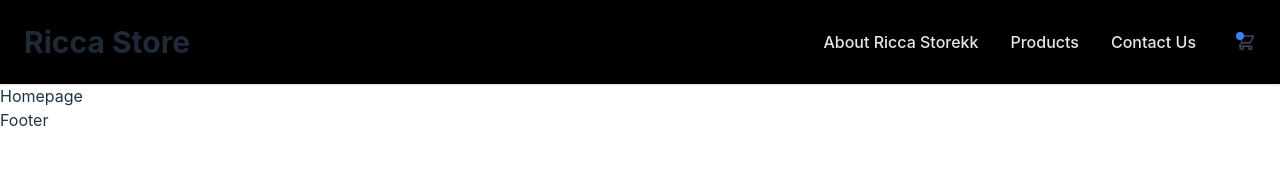
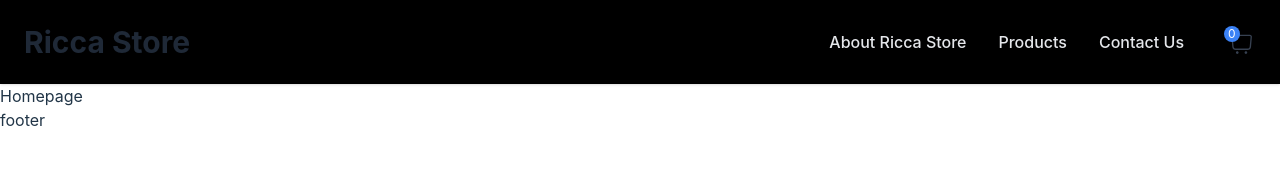
Before and after one commit to Olawolf31/Ricca-Store, a React (Vite) app: page / in a window 1280 px wide. Shown: the top 182 px of the page. Built offline with nearby package versions, Linux system fonts and the light colour scheme.

Commit message:
fixed header responsiveness

```diff
--- a/package.json
+++ b/package.json
@@ -13,6 +13,7 @@
     "axios": "^1.2.0",
     "react": "^18.2.0",
     "react-dom": "^18.2.0",
+    "react-icons": "^4.7.1",
     "react-redux": "^8.0.5",
     "react-router-dom": "^6.4.4"
   },
--- a/src/componets/SharedLayout/Footer.jsx
+++ b/src/componets/SharedLayout/Footer.jsx
@@ -2,7 +2,9 @@ import React from 'react'
 
 const Footer = () => {
   return (
-    <div>Footer</div>
+    <div>
+      footer
+    </div>
   )
 }
 
--- a/src/componets/SharedLayout/Nav.jsx
+++ b/src/componets/SharedLayout/Nav.jsx
@@ -1,6 +1,20 @@
 import React from "react";
 import { useState } from "react";
 import { NavLink, Link } from "react-router-dom";
+import { CiShoppingCart } from "react-icons/ci";
+
+export const CartIcon = () => {
+  return (
+
+      <div className="relative">
+        <CiShoppingCart className="w-8 h-8 relative text-gray-700 transition-colors duration-300 transform dark:text-gray-200 hover:text-gray-600 dark:hover:text-gray-300" />
+        <span className="absolute top-0 left-0 px-1 text-xs text-white bg-blue-500 rounded-full">
+          0
+        </span>
+      </div>
+
+  );
+};
 
 const Nav = () => {
   const [isOpen, setIsOpen] = useState(false);
@@ -21,10 +35,11 @@ const Nav = () => {
           </div>
 
           {/* Mobile menu button */}
-          <div className="flex lg:hidden">
+
+          <div className="flex lg:hidden md:hidden">
             <button
               type="button"
-              className={`text-gray-500 dark:text-gray-200 hover:text-gray-600 dark:hover:text-gray-400 focus:outline-none focus:text-gray-600 dark:focus:text-gray-400`}
+              className={`pb-6 text-gray-500 dark:text-gray-200 hover:text-gray-600 dark:hover:text-gray-400 focus:outline-none focus:text-gray-600 dark:focus:text-gray-400`}
               aria-label="toggle menu"
               onClick={() => setIsOpen(!isOpen)}
             >
@@ -61,9 +76,10 @@ const Nav = () => {
                 </svg>
               )}
             </button>
+            <div className="flex justify-center md:block">
+            <CartIcon />
+            </div>
           </div>
-
-
         </div>
 
         {/* Mobile Menu open: "block", Menu closed: "hidden" */}
@@ -75,17 +91,17 @@ const Nav = () => {
           <div className="flex flex-col md:flex-row md:mx-6">
             <NavLink
               to="/about"
-              className={({isActive}) =>
+              className={({ isActive }) =>
                 `my-2 ${
                   isActive ? "text-pink-700" : "text-gray-200"
                 } transition-colors duration-300 transform  hover:text-blue-500 dark:hover:text-blue-400 md:mx-4 md:my-0`
               }
             >
-              About Ricca Storekk
+              About Ricca Store
             </NavLink>
             <NavLink
               to="/products"
-              className={({isActive}) =>
+              className={({ isActive }) =>
                 `my-2 ${
                   isActive ? "text-pink-700" : "text-gray-200"
                 } transition-colors duration-300 transform  hover:text-blue-500 dark:hover:text-blue-400 md:mx-4 md:my-0`
@@ -95,11 +111,9 @@ const Nav = () => {
             </NavLink>
 
             <NavLink
-              className={({isActive}) =>
+              className={({ isActive }) =>
                 `my-2 ${
-                  isActive
-                    ? "text-pink-700"
-                    : "text-gray-200"
+                  isActive ? "text-pink-700" : "text-gray-200"
                 } transition-colors duration-300 transform hover:text-blue-500 dark:hover:text-blue-400 md:mx-4 md:my-0`
               }
               to="/contact"
@@ -107,31 +121,13 @@ const Nav = () => {
               Contact Us
             </NavLink>
           </div>
-          <div className="flex justify-center md:block">
-            <Link
-              className="relative text-gray-700 transition-colors duration-300 transform dark:text-gray-200 hover:text-gray-600 dark:hover:text-gray-300"
-              to="/"
-            >
-              <svg
-                className="w-5 h-5"
-                viewBox="0 0 24 24"
-                fill="none"
-                xmlns="http://www.w3.org/2000/svg"
-              >
-                <path
-                  d="M3 3H5L5.4 5M7 13H17L21 5H5.4M7 13L5.4 5M7 13L4.70711 15.2929C4.07714 15.9229 4.52331 17 5.41421 17H17M17 17C15.8954 17 15 17.8954 15 19C15 20.1046 15.8954 21 17 21C18.1046 21 19 20.1046 19 19C19 17.8954 18.1046 17 17 17ZM9 19C9 20.1046 8.10457 21 7 21C5.89543 21 5 20.1046 5 19C5 17.8954 5.89543 17 7 17C8.10457 17 9 17.8954 9 19Z"
-                  stroke="currentColor"
-                  strokeWidth="2"
-                  strokeLinecap="round"
-                  strokeLinejoin="round"
-                />
-              </svg>
 
-              <span className="absolute top-0 left-0 p-1 text-xs text-white bg-blue-500 rounded-full"></span>
-            </Link>
+          <div className="flex justify-center md:block sm:hidden">
+          <CartIcon />
           </div>
+
+
         </div>
-
       </div>
     </nav>
   );
--- a/src/componets/SharedLayout/SharedLayout.jsx
+++ b/src/componets/SharedLayout/SharedLayout.jsx
@@ -5,7 +5,6 @@ import { Outlet } from 'react-router-dom'
 
 const SharedLayout = () => {
   return (
-
     <div>
       <Nav />
       <Outlet />
--- a/tailwind.config.cjs
+++ b/tailwind.config.cjs
@@ -1,11 +1,19 @@
 /** @type {import('tailwindcss').Config} */
 module.exports = {
-  content: [
-    "./index.html",
-    "./src/**/*.{js,ts,jsx,tsx}",
-  ],
+  content: ["./index.html", "./src/**/*.{js,ts,jsx,tsx}"],
   theme: {
-    extend: {},
+    extend: {
+      screens: {
+        sm: "480px",
+        // => @media (min-width: 400px) { ... }
+
+        md: "768px",
+        // => @media (min-width: 768px) { ... }
+
+        lg: "1024px",
+        // => @media (min-width: 1024px) { ... }
+      },
+    },
   },
   plugins: [],
-}
+};
```
Also changed, not shown: 1 other file (tests, documents, lock files or other folders).
